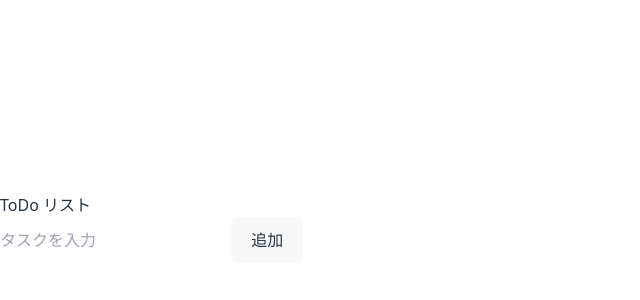
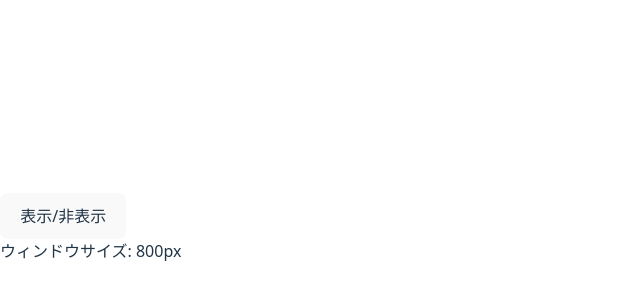
Before and after one commit to taimomo/1st_react, a React (Vite) app: page / in a window 1280 px wide. Shown: the part 172-472 px from the top of the page, without its empty margins (0-640 px from the left). Built offline with nearby package versions, Linux system fonts and the light colour scheme.

Commit message:
useEffect and rendering paformance learning

```diff
--- a/src/App.jsx
+++ b/src/App.jsx
@@ -1,8 +1,10 @@
-import TodoList from './components/todoList';
+import CountConsole from './components/countEffect';
+import ResizeComponent from './components/resizeComponent';
+import View from './components/resizeComponent';
 
 function App() {
   return (
-    <TodoList></TodoList>
+    <View></View>
   )
 }
 export default App;
--- /dev/null
+++ b/src/components/countEffect.jsx
@@ -0,0 +1,19 @@
+import { useEffect, useState } from 'react';
+
+const CountConsole = () => {
+    const [count, setCount] = useState(0);
+
+    // useEffectの基本形
+    useEffect(() => {
+        console.log(`カウントを${count}に更新しました`);
+    }, [count]); // <- 依存配列
+
+    return (
+        <div>
+            <p>カウント: {count}</p>
+            <button onClick={() => setCount(count + 1)}>カウントアップ</button>
+        </div>
+    );
+};
+
+export default CountConsole;
--- /dev/null
+++ b/src/components/resizeComponent.jsx
@@ -0,0 +1,59 @@
+import { useEffect, useState } from 'react';
+
+const ResizeComponent = () => {
+    // useStateを設定。状態変数sizeと状態変化変数setSize、初期値は画面の高さ。
+    const [size, setSize] = useState(window.innerHeight);
+
+    useEffect(() => {
+        console.log("ResizeComponentがマウントされた");
+        const handleResize = () => {
+            console.log("リサイズされた！");
+            // 強制的にレンダリング。setSizeで画面高さを更新することでuseEffectが再度実行される。
+            setSize(window.innerHeight);
+        };
+
+        // ブラウザのresizeイベントを監視し、handleResizeを実行するリスナーを設定。
+        window.addEventListener("resize", handleResize);
+
+        return () => {
+            // クリーンアップ関数。コンポーネントがアンマウントされると実行。
+            // アンマウントとは画面リロード、親コンポーネントの再レンダリング、propsの変更、stateの更新などで発生する。
+            // ここでは「表示/非表示」のボタンを押して、ResizeComponentが画面から消えるタイミングでリスナーを解除している。
+            window.removeEventListener("resize", handleResize);
+            console.log("リスナー解除！ResizeComponentがアンマウントされた");
+        };
+        // 空配列により初回マウント時のみ実行される。サイズ変更しても「リサイズされた」だけ表示。
+        // 依存配列なしの場合、初回だけでなくstateやpropsが変更されるたびに実行されるため、
+        // 画面高さ変更＝state変更＝レンダリング発生、により毎回「リスナー解除！」「マウントされた」が表示される。
+        // 配列の中を指定すると、指定したstate等が変更時に実行されるため、
+        // 例えばsizeを指定すると、高さ変更の度に「リスナー解除！」と「マウントされた」が出る。
+    }, []);
+
+    return (
+        <div>
+            <p>ウィンドウサイズ: {size}px</p>
+        </div>
+    );
+};
+
+const View = () => {
+    // useStateを設定。状態変数showと状態変化変数setShow、初期値はtrue。
+    const [show, setShow] = useState(true);
+
+    return (
+        // クリックイベント設定。showは真偽値を保つため、!showでtrue/falseが反転する。
+        // show=true:ResizeComponentを表示、false:非表示。
+        <div>
+            <button onClick={() => setShow(!show)}>表示/非表示</button>
+            {show && <ResizeComponent />}
+        </div>
+        // 本来、showの動きはResizeComponentに関係ないが、
+        // 親コンポーネントの変更もレンダリングに該当するため、ボタンを押すとResizeComponentが再描写され、
+        // 結果的にクリーンアップ関数が実行される。
+        // 逆に非表示だとResizeComponentはアンマウント状態なので、サイズ変更してもコンソールには表示されない。
+    );
+};
+
+// StrictModeの場合、2回実行されるためコンソールには2回分表示される。
+
+export default View;
```
